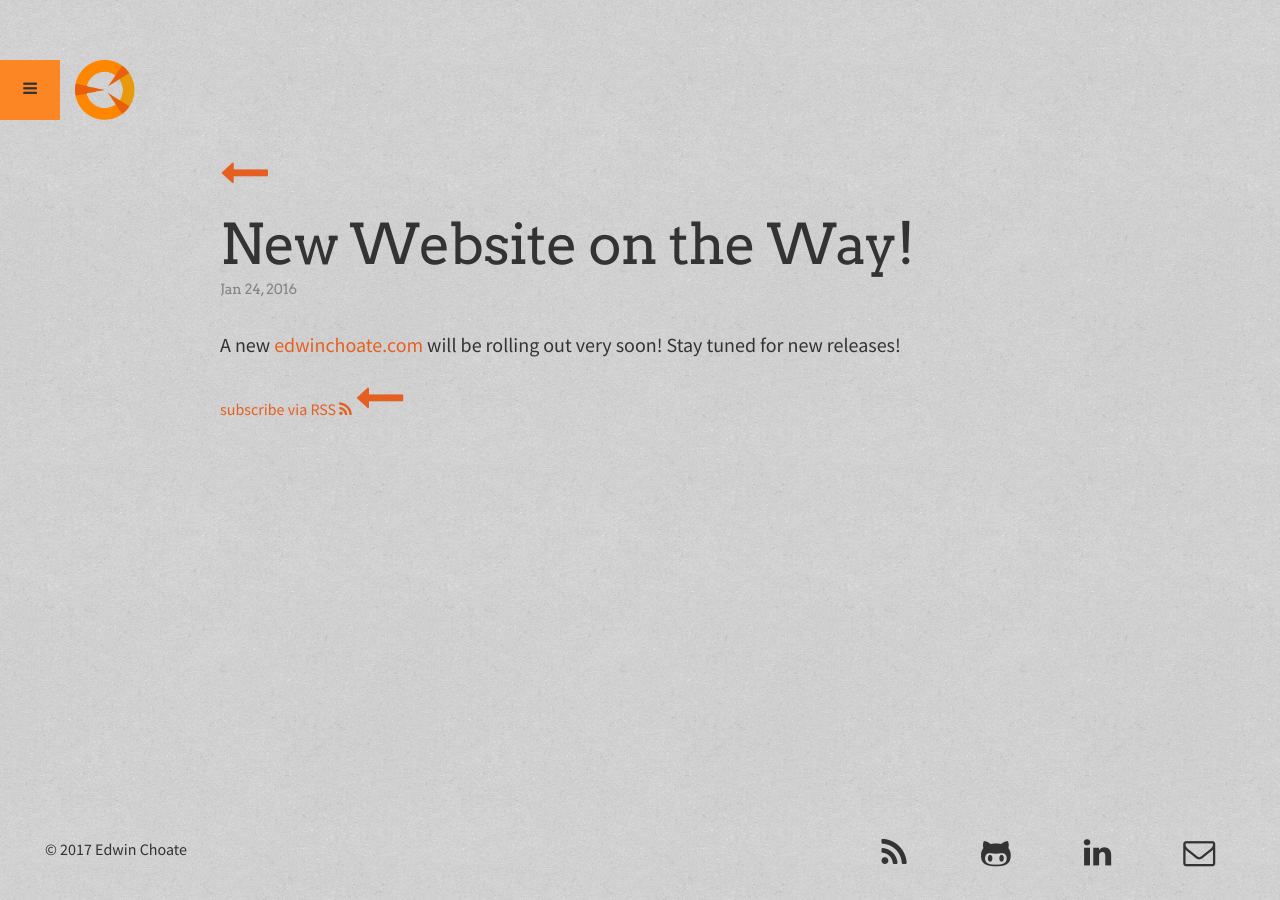
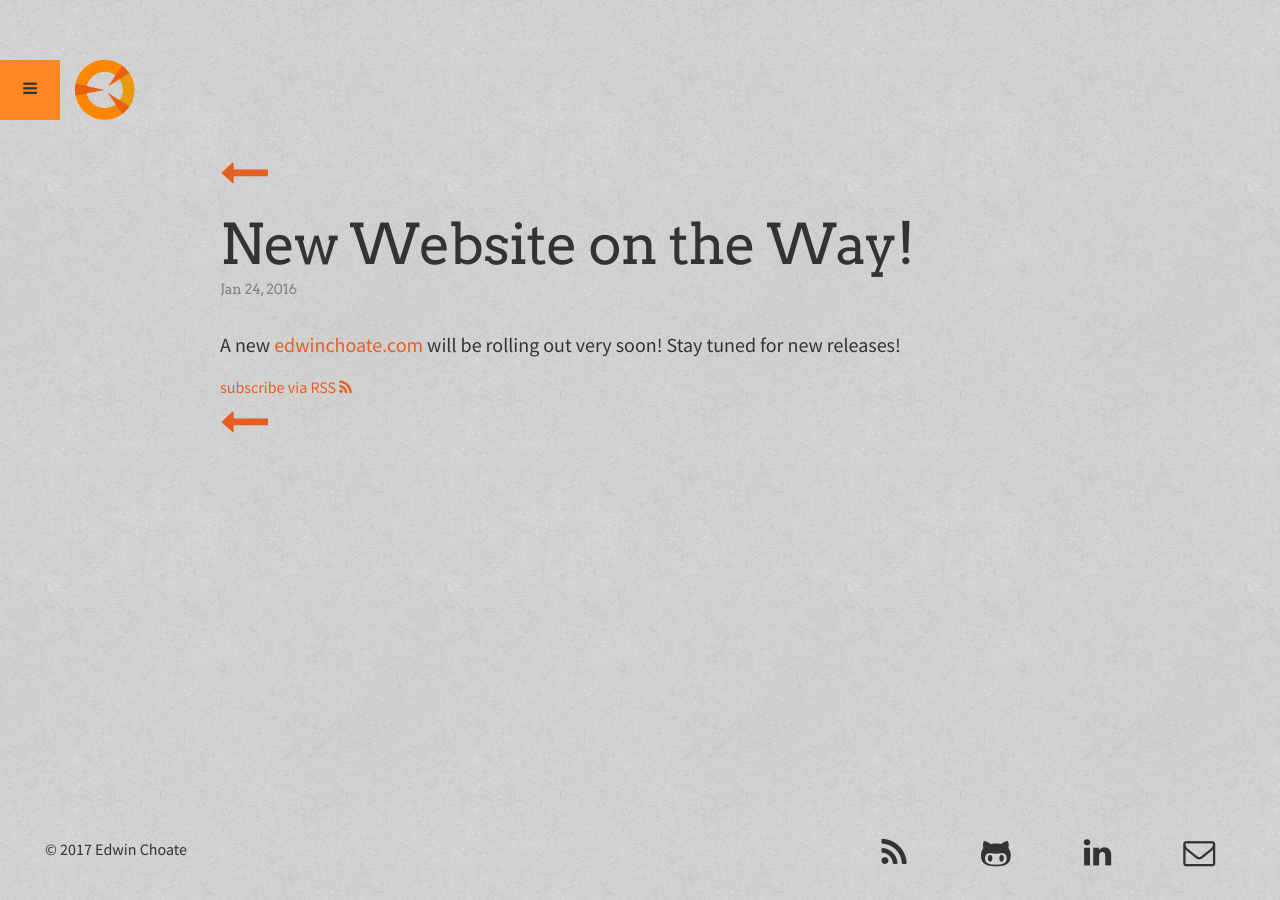
Before and after one commit to edwinchoate/edwinchoate.github.io, a Jekyll site: the page built from _posts/2016-01-24-new-website-on-the-way.md, in a window 1280 px wide. Built offline with Jekyll 4.4.1, drawn with Linux system fonts in a browser that asks for light colours.

Commit message:
Update post.html

```diff
--- a/_layouts/post.html
+++ b/_layouts/post.html
@@ -11,7 +11,7 @@ layout: default
 
   <div class="post-content" itemprop="articleBody">
     {{ content }}
-    <a href="/feed.xml">subscribe via RSS <i class="fa fa-rss"></i></a>
+    <a href="/feed.xml">subscribe via RSS <i class="fa fa-rss"></i></a> <br>
     <a href="/blog/"><i class="back-arrow fa fa-long-arrow-left fa-3x"></i></a></li>
   </div>
 
```
